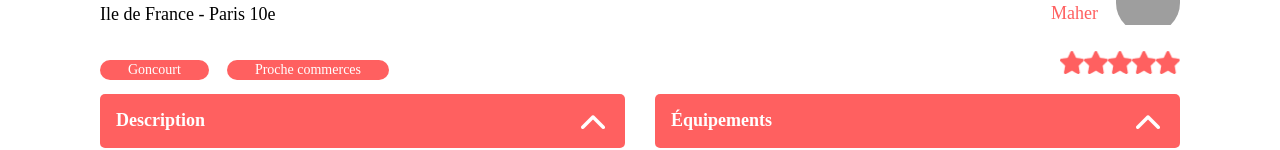
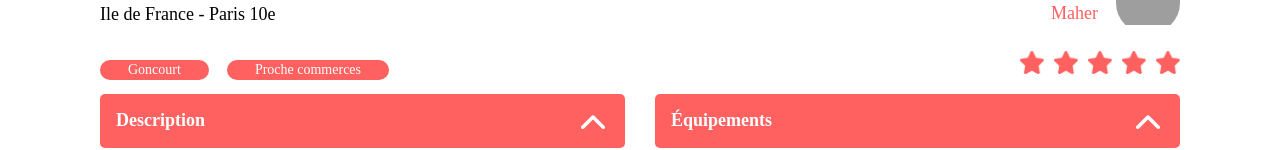
Before and after one commit to MP4code/Projet-Kasa, a React (Create React App) app in the folder kasa_app/: page /logement/0979876d in a window 1280 px wide. Shown: the part 618-768 px from the top of the page. Built offline with nearby package versions, Linux system fonts and the light colour scheme; grey boxes are pictures that could not be loaded.

Commit message:
Ajustements

```diff
--- a/kasa_app/src/components/rating/Rating.js
+++ b/kasa_app/src/components/rating/Rating.js
@@ -1,4 +1,5 @@
 import React, { useState, useEffect } from "react";
+import "../../pages/logement/logement.css"
 import starRatingA from "../../img/Vector.png";
 import starRatingI from "../../img/VectorInactive.png";
 
@@ -29,7 +30,7 @@ const Rating = (props) => {
   return loading ? (
     <div>loading...</div>
   ) : (
-    <div>{stars?.map((star) => star)}</div>
+    <div className="ratingStar">{stars?.map((star) => star)}</div>
   );
 };
 
--- a/kasa_app/src/pages/logement/logement.css
+++ b/kasa_app/src/pages/logement/logement.css
@@ -94,7 +94,11 @@
   margin-bottom: 5%;
 }
 
-
+/*rating*/
+.ratingStar{
+  display: flex;
+  gap: 10px
+}
 
 @media (max-width: 768px) {
   .card-logement {
```
